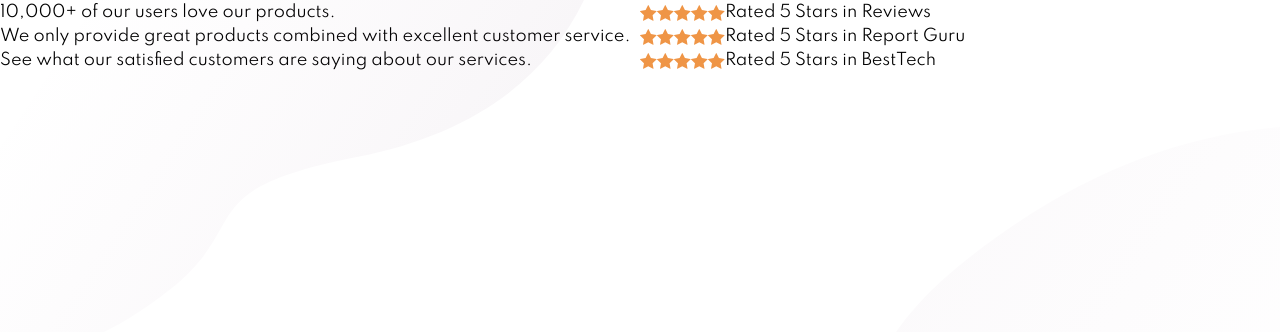
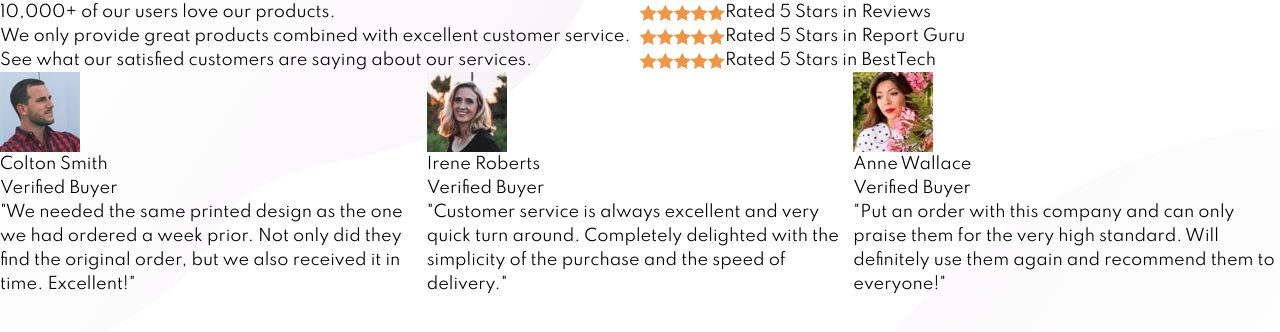
Before and after one commit to AlMon/social-proof-section, a Next.js app: page / in a window 1280 px wide. Shown: the top 332 px of the page. Built offline with nearby package versions, Linux system fonts and the light colour scheme.

Commit message:
Add testimonial component

```diff
--- /dev/null
+++ b/components/Testimonial.js
@@ -0,0 +1,12 @@
+function Testimonial(props) {
+  return (
+    <div>
+      <img src={props.avatar} alt={props.name} />
+      <h3>{props.name}</h3>
+      <h3>Verified Buyer</h3>
+      <p>"{props.quote}"</p>
+    </div>
+  )
+}
+
+export default Testimonial
--- a/pages/index.js
+++ b/pages/index.js
@@ -1,5 +1,6 @@
 import Head from 'next/head'
 import ReviewSingle from '../components/ReviewSingle'
+import Testimonial from '../components/Testimonial'
 
 export default function Home() {
   return (
@@ -38,31 +39,32 @@ export default function Home() {
                 <ReviewSingle stars={5} publication='BestTech' />
               </div>
             </div>
+
+            <div className='grid grid-cols-3'>
+              <Testimonial
+                avatar='/image-colton.jpg'
+                name='Colton Smith'
+                quote='We needed the same printed design as the
+          one we had ordered a week prior. Not only did they find the original
+          order, but we also received it in time. Excellent!'
+              />
+              <Testimonial
+                avatar='/image-irene.jpg'
+                name='Irene Roberts'
+                quote='Customer service is always excellent and
+                very quick turn around. Completely delighted with the simplicity of
+                the purchase and the speed of delivery.'
+              />
+              <Testimonial
+                avatar='/image-anne.jpg'
+                name='Anne Wallace'
+                quote='Put an order with this company and can
+                only praise them for the very high standard. Will definitely use them
+                again and recommend them to everyone!'
+              />
+            </div>
           </div>
         </div>
-
-        {/* <p>
-           Rated 5 Stars in Report Guru Rated 5 Stars in
-          BestTech
-        </p>
-
-        <p>
-          Colton Smith Verified Buyer "We needed the same printed design as the
-          one we had ordered a week prior. Not only did they find the original
-          order, but we also received it in time. Excellent!"
-        </p>
-
-        <p>
-          Irene Roberts Verified Buyer "Customer service is always excellent and
-          very quick turn around. Completely delighted with the simplicity of
-          the purchase and the speed of delivery."
-        </p>
-
-        <p>
-          Anne Wallace Verified Buyer "Put an order with this company and can
-          only praise them for the very high standard. Will definitely use them
-          again and recommend them to everyone!"
-        </p> */}
       </main>
     </div>
   )
```
